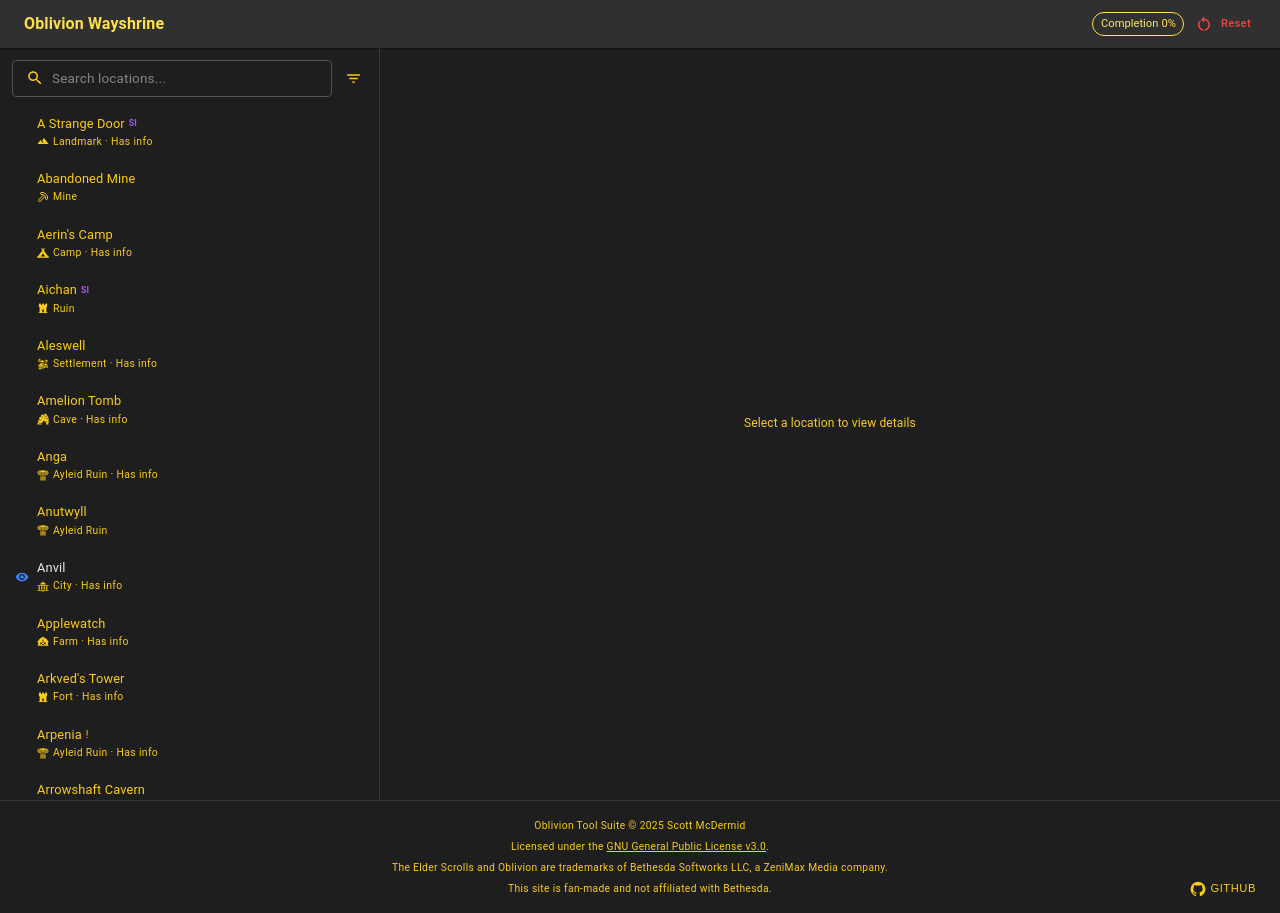
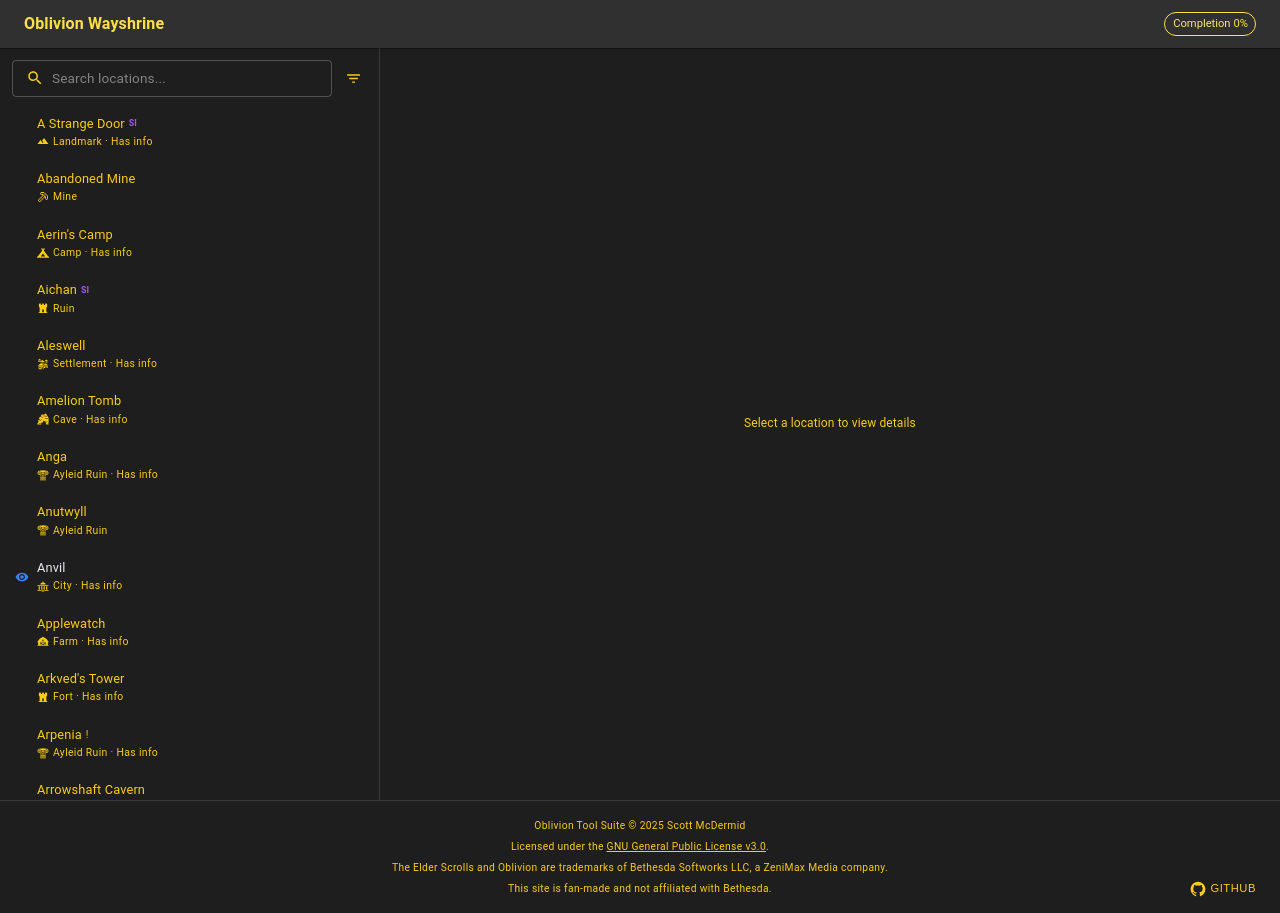
Before and after one commit to ScottMcDermid/oblivion-wayshrine, a Next.js app: page / in a window 1280 px wide. Built offline with nearby package versions, Linux system fonts and the light colour scheme.

Commit message:
moved reset button within completion

```diff
--- a/src/components/CompletionDialog.tsx
+++ b/src/components/CompletionDialog.tsx
@@ -7,9 +7,10 @@
   DialogTitle,
   IconButton,
   LinearProgress,
+  Tooltip,
   Typography,
 } from '@mui/material';
-import { Close } from '@mui/icons-material';
+import { Close, RestartAlt } from '@mui/icons-material';
 import { LocationDLC, locationDLCLabels, locationDLCColors, locationDLCs } from '@/utils/locationTypes';
 
 type CompletionCategory = {
@@ -174,6 +175,7 @@
 export default function CompletionDialog({
   open,
   onClose,
+  onReset,
   totals,
   completed,
   completionScope,
@@ -181,6 +183,7 @@
 }: {
   open: boolean;
   onClose: () => void;
+  onReset: () => void;
   totals: {
     locations: number;
     quests: number;
@@ -233,9 +236,16 @@
         }}
       >
         <span style={{ fontWeight: 'bold' }}>Completion Progress</span>
-        <IconButton size="small" onClick={onClose}>
-          <Close fontSize="small" />
-        </IconButton>
+        <Box sx={{ display: 'flex', alignItems: 'center', gap: 0.5 }}>
+          <Tooltip title="Reset to defaults">
+            <IconButton size="small" onClick={onReset} sx={{ color: 'error.main' }}>
+              <RestartAlt fontSize="small" />
+            </IconButton>
+          </Tooltip>
+          <IconButton size="small" onClick={onClose}>
+            <Close fontSize="small" />
+          </IconButton>
+        </Box>
       </DialogTitle>
       <DialogContent>
         {/* Completion Scope */}
--- a/src/components/Wayshrine.tsx
+++ b/src/components/Wayshrine.tsx
@@ -18,7 +18,7 @@
   useMediaQuery,
 } from '@mui/material';
 import { ThemeProvider, StyledEngineProvider, useTheme } from '@mui/material/styles';
-import { ArrowBack, Close, GitHub, RestartAlt } from '@mui/icons-material';
+import { ArrowBack, Close, GitHub } from '@mui/icons-material';
 import theme from '@/app/theme';
 import { useLocationStore } from '@/data/locationStore';
 import { useHydrated } from '@/hooks/useHydrated';
@@ -290,29 +290,7 @@
             variant="outlined"
           />
 
-          {isMobile ? (
-            <IconButton
-              size="small"
-              onClick={() => setIsConfirmingReset(true)}
-              sx={{ color: 'error.main' }}
-            >
-              <RestartAlt sx={{ fontSize: 18 }} />
-            </IconButton>
-          ) : (
-            <Button
-              size="small"
-              startIcon={<RestartAlt sx={{ fontSize: 16 }} />}
-              onClick={() => setIsConfirmingReset(true)}
-              sx={{
-                color: 'error.main',
-                fontSize: '0.7rem',
-                textTransform: 'none',
-                minWidth: 'auto',
-              }}
-            >
-              Reset
-            </Button>
-          )}
+
         </Toolbar>
       </AppBar>
 
@@ -560,6 +538,7 @@
       <CompletionDialog
         open={completionDialogOpen}
         onClose={() => setCompletionDialogOpen(false)}
+        onReset={() => setIsConfirmingReset(true)}
         totals={totals}
         completed={completed}
         completionScope={completionScope}
```
